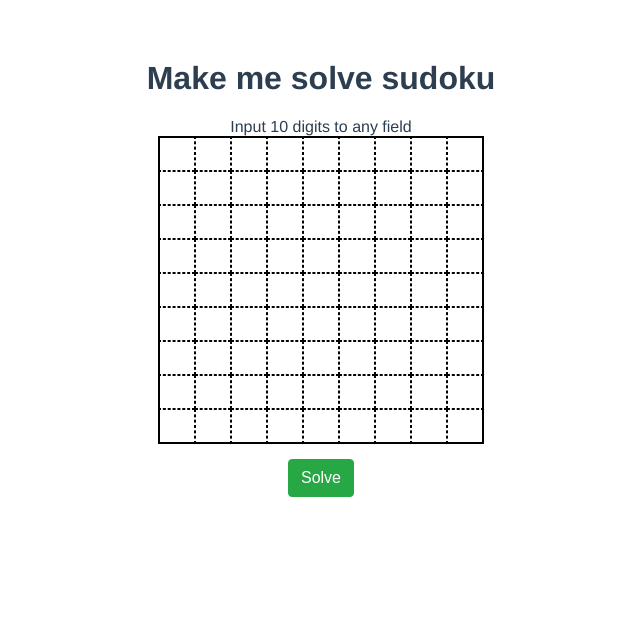
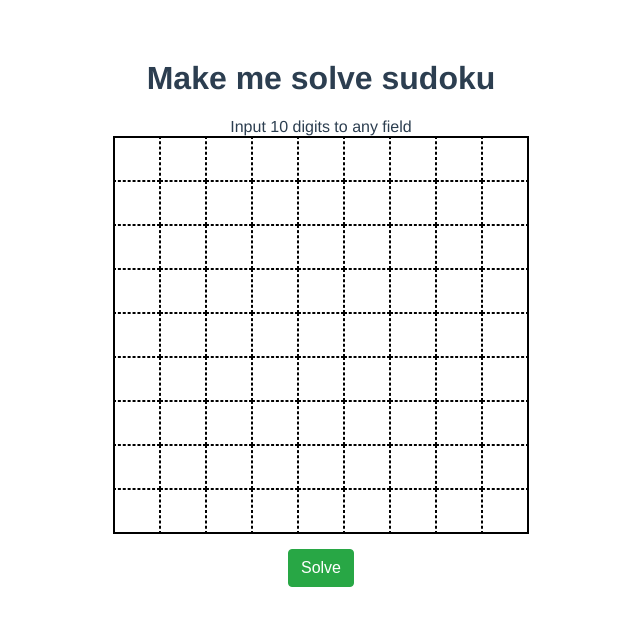
Before and after one commit to mihhailk/cb-sudoku, a Vue app in the folder ui/: page / in a window 1280 px wide. Shown: the top 626 px of the page, without its empty margins (319-959 px from the left). Built offline with nearby package versions, Linux system fonts and the light colour scheme.

Commit message:
#182283361 center inputs

```diff
--- a/ui/src/components/SudokuGrid.vue
+++ b/ui/src/components/SudokuGrid.vue
@@ -47,7 +47,7 @@ export default {
 
 <style scoped>
 form {
-  max-width: 500px;
+  max-width: 600px;
   margin: 0 auto;
 }
 
@@ -56,9 +56,11 @@ form button {
 }
 
 input {
-  width: 30px;
-  height: 30px;
+  font-size: 20px;
+  width: 40px;
+  height: 40px;
   border: 0.5px dashed;
+  text-align: center;
 }
 
 input:focus{
@@ -94,7 +96,6 @@ button {
   color: #fff;
   background-color: #28a745;
   cursor: pointer;
-  transition: color .15s ease-in-out, background-color .15s ease-in-out, border-color .15s ease-in-out, box-shadow .15s ease-in-out;
 }
 
 input[type=number]::-webkit-inner-spin-button,
```
